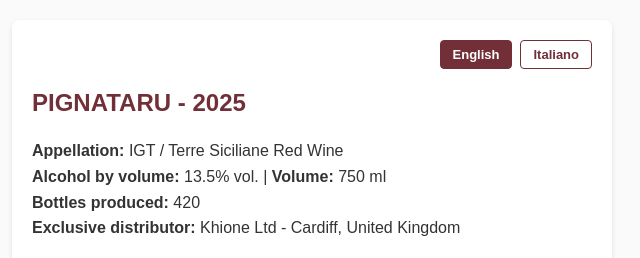
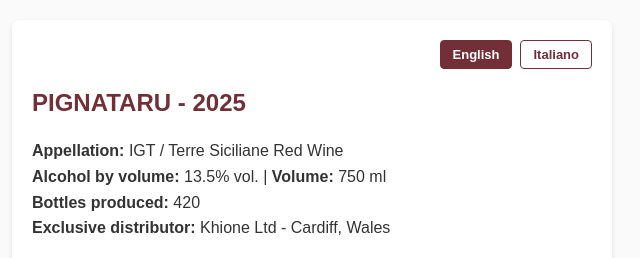
Before and after one commit to khioneacquisti-a11y/etichetta-vino, a plain HTML site: page index.html in a window 1280 px wide. Shown: the top 258 px of the page, 328-968 px from the left. Drawn offline with Linux system fonts and the light colour scheme.

Commit message:
Update index.html

```diff
--- a/index.html
+++ b/index.html
@@ -33,7 +33,7 @@
       <p><strong>Appellation:</strong> IGT / Terre Siciliane Red Wine<br>
       <strong>Alcohol by volume:</strong> 13.5% vol. | <strong>Volume:</strong> 750 ml<br>
       <strong>Bottles produced:</strong> 420<br>
-      <strong>Exclusive distributor:</strong> Khione Ltd - Cardiff, United Kingdom</p>
+      <strong>Exclusive distributor:</strong> Khione Ltd - Cardiff, Wales</p>
 
       <h2>Ingredients</h2>
       <p>Grapes, <span class="allergens">sulphites</span> (sulphur dioxide), preservatives and antioxidants (L-ascorbic acid).</p>
```
